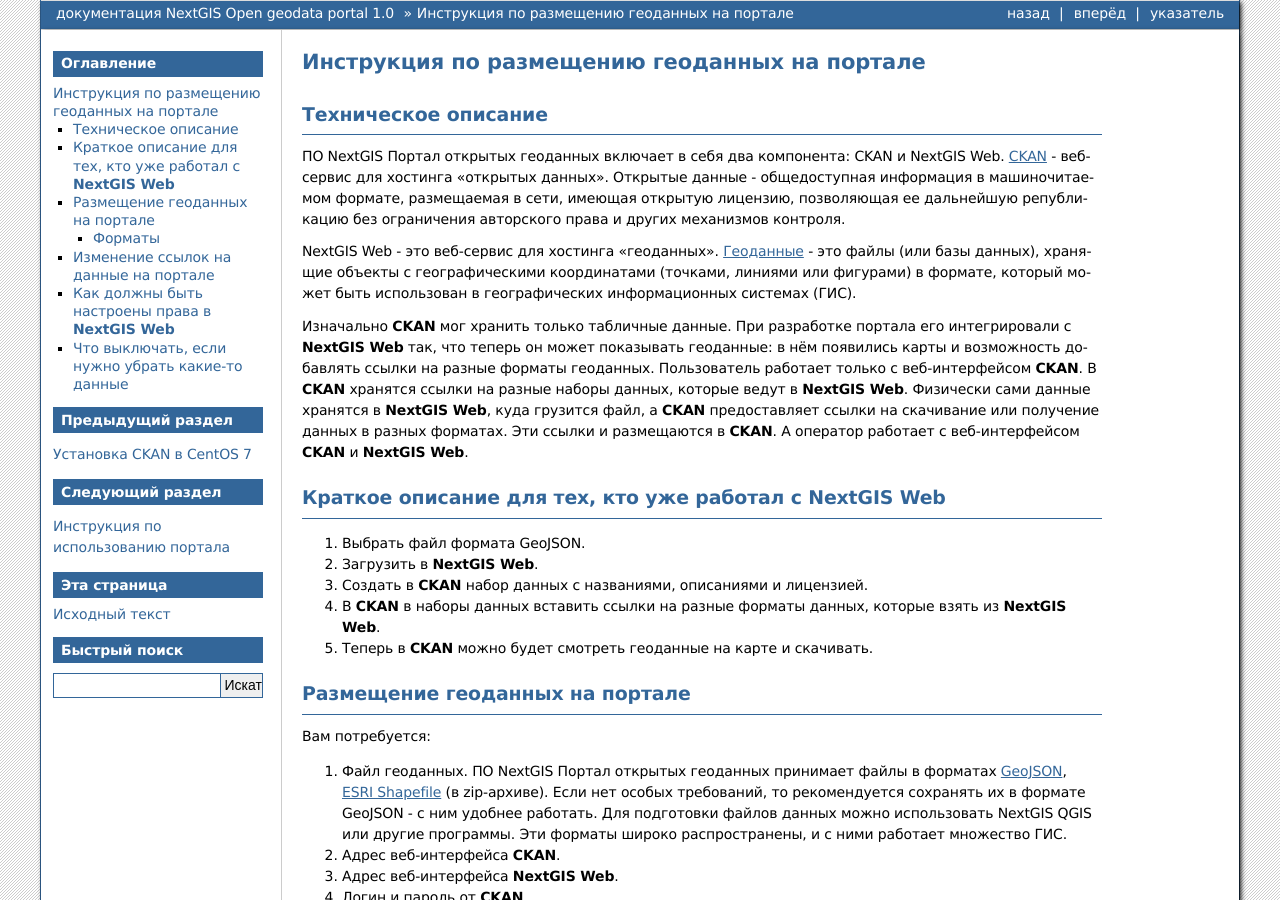
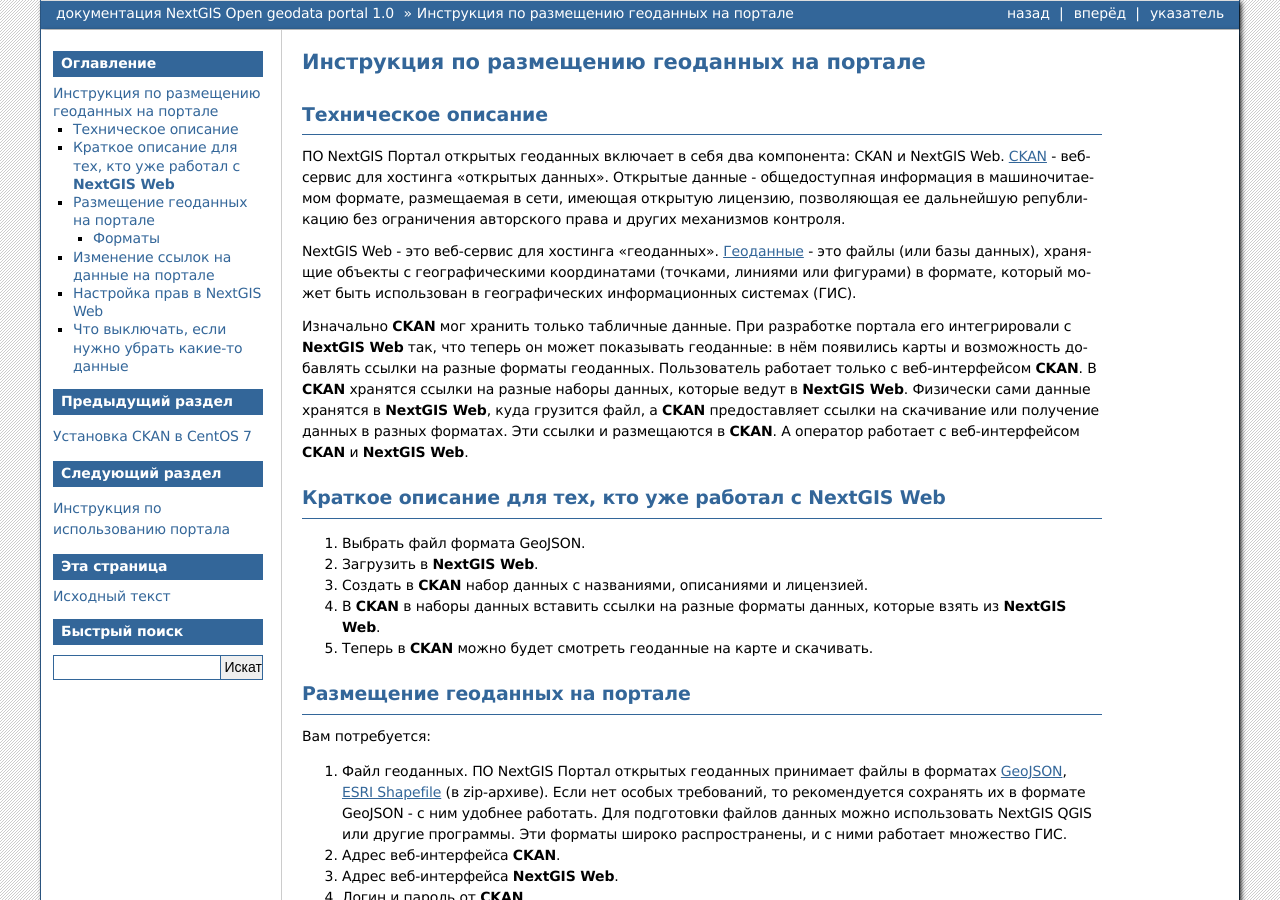
Before and after one commit to nextgis/docs_ogportal, a Sphinx documentation site: the page built from source/editor.rst, in a window 1280 px wide and 900 px high. Built offline with Sphinx 7.4.7, drawn with Linux system fonts in a browser that asks for light colours; formulas are drawn with MathJax 3; some of the changed text lies outside the part shown.

Commit message:
инструкция по размешению геоданных на портале, исправление терминов

```diff
--- a/source/editor.rst
+++ b/source/editor.rst
@@ -263,7 +263,7 @@
 Эта операция делается через веб-интерфейс с одной особенностью, после изменения ссылки
 на csv нужно зайти в CKAN в Manage и далее Datastore --> Upload to Datastore .
 
-Как должны быть настроены права в :program:`NextGIS Web`
+Настройка прав в NextGIS Web
 --------------------------------------------------------
 
 .. figure:: _static/ogportalNGWAccess1.png
```
